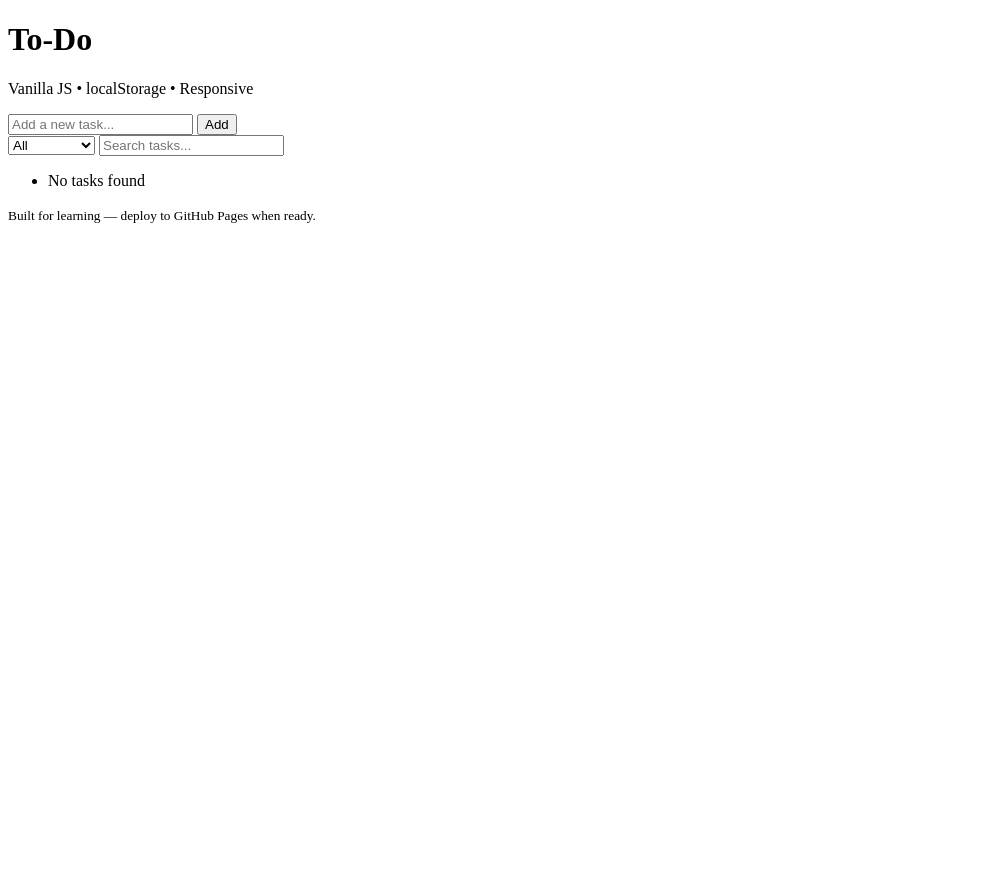
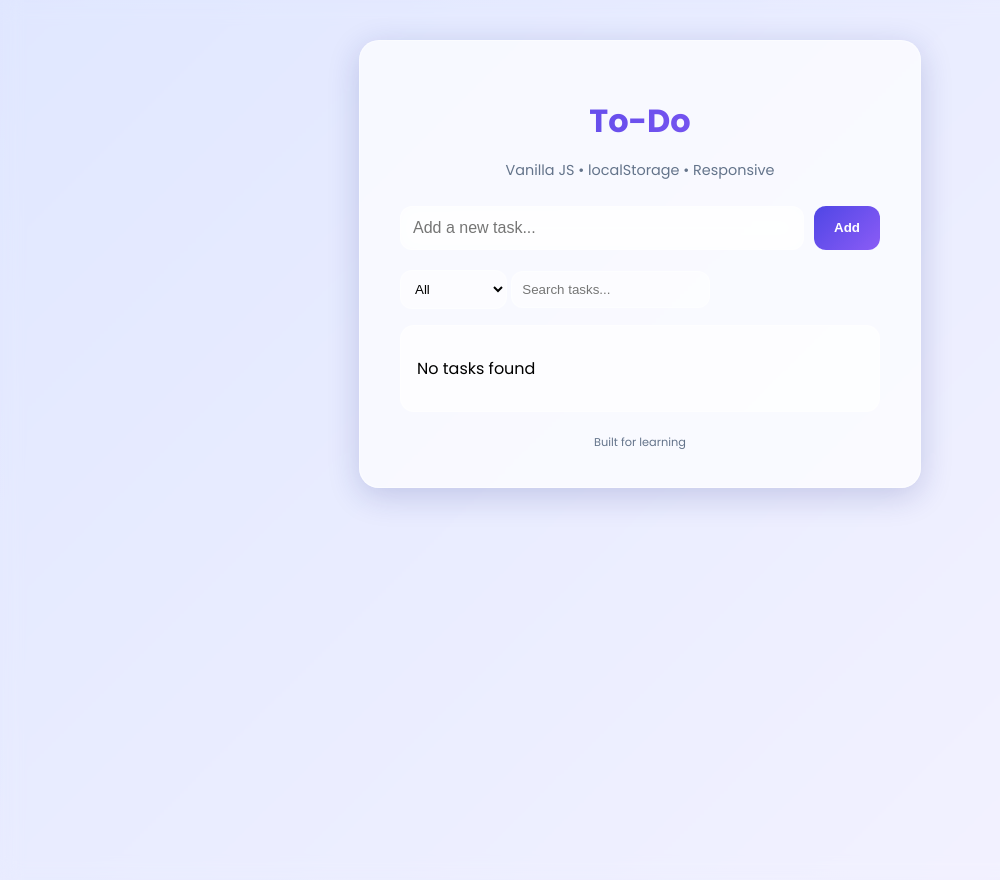
Before and after one commit to naznin21/To-Do-App, a plain HTML site: page index.html in a window 1280 px wide. Shown: the whole page, without its empty margins (0-1000 px from the left). Before the commit the page ends 800 px from the top, so only its background shows below. Drawn offline with Linux system fonts and the light colour scheme.

Commit message:
Enhanced UI with modern glassmorphism design

```diff
--- a/index.html
+++ b/index.html
@@ -4,7 +4,9 @@
   <meta charset="utf-8" />
   <meta name="viewport" content="width=device-width,initial-scale=1" />
   <title>To-Do App </title>
-  <link rel="stylesheet" href="styles.css" />
+  <link rel="stylesheet" href="style.css" />
+  <link href="https://fonts.googleapis.com/css2?family=Poppins:wght@400;500;600;700&display=swap" rel="stylesheet">
+
 </head>
 <body>
   <main class="container" id="app">
@@ -33,7 +35,7 @@
     </section>
 
     <footer class="footer">
-      <small>Built for learning — deploy to GitHub Pages when ready.</small>
+      <small>Built for learning </small>
     </footer>
   </main>
 
--- a/style.css
+++ b/style.css
@@ -1,103 +1,173 @@
-:root{
-  --bg:#f6f7fb;
-  --card:#ffffff;
-  --accent:#1e88e5;
-  --text:#111827;
-  --muted:#6b7280;
-  --radius:10px;
-  --gap:12px;
-  font-family: system-ui, -apple-system, "Segoe UI", Roboto, "Helvetica Neue", Arial;
+:root {
+  --primary: #4f46e5;
+  --secondary: #8b5cf6;
+  --background: linear-gradient(135deg, #e0e7ff, #f5f3ff);
+  --card-bg: rgba(255, 255, 255, 0.7);
+  --glass-border: rgba(255, 255, 255, 0.4);
+  --text-dark: #1e293b;
+  --text-light: #64748b;
+  --accent-green: #22c55e;
+  --accent-red: #ef4444;
+  --shadow: 0 8px 32px rgba(31, 38, 135, 0.2);
 }
 
-*{box-sizing:border-box}
-html,body{height:100%}
-body{
-  margin:0;
-  background:var(--bg);
-  color:var(--text);
-  display:flex;
-  align-items:center;
-  justify-content:center;
-  padding:24px;
+
+body {
+  font-family: "Poppins", sans-serif;
+  background: var(--background);
+  min-height: 100vh;
+  margin: 0;
+  display: flex;
+  justify-content: center;
+  align-items: flex-start;
+  padding: 40px 0;
+  backdrop-filter: blur(10px);
 }
 
-.container{
-  width:100%;
-  max-width:760px;
+
+.container {
+  background: var(--card-bg);
+  border: 1px solid var(--glass-border);
+  box-shadow: var(--shadow);
+  border-radius: 20px;
+  padding: 35px 40px;
+  width: 480px;
+  backdrop-filter: blur(20px);
+  transition: all 0.3s ease;
 }
 
-.header{ text-align:left; margin-bottom:12px }
-.header h1{ margin:0; font-size:1.6rem }
-.subtitle{ margin:4px 0 0; color:var(--muted); font-size:0.9rem }
-
-.card{
-  background:var(--card);
-  border-radius:var(--radius);
-  padding:16px;
-  box-shadow: 0 6px 18px rgba(16,24,40,0.06);
+.container:hover {
+  transform: translateY(-3px);
 }
 
-#task-form{
-  display:flex;
-  gap:8px;
-  margin-bottom:12px;
-}
-#task-input{
-  flex:1;
-  padding:10px 12px;
-  border-radius:8px;
-  border:1px solid #e6e9ef;
-  font-size:1rem;
-}
-#add-btn{
-  padding:10px 14px;
-  border-radius:8px;
-  border:none;
-  background:var(--accent);
-  color:white;
-  cursor:pointer;
-}
-.controls{
-  display:flex;
-  gap:8px;
-  margin-bottom:12px;
-}
-.controls select, .controls input[type="search"]{
-  padding:8px 10px;
-  border-radius:8px;
-  border:1px solid #e6e9ef;
-  font-size:0.95rem;
+
+h1 {
+  text-align: center;
+  background: linear-gradient(90deg, var(--primary), var(--secondary));
+  -webkit-background-clip: text;
+  -webkit-text-fill-color: transparent;
+  font-weight: 700;
+  margin-bottom: 6px;
+  font-size: 2rem;
 }
 
-.task-list{
-  list-style:none;
-  padding:0;
-  margin:0;
+.subtitle {
+  text-align: center;
+  color: var(--text-light);
+  font-size: 0.9rem;
+  margin-bottom: 25px;
 }
-.task-item{
-  display:flex;
-  align-items:center;
-  justify-content:space-between;
-  gap:12px;
-  padding:10px;
-  border-radius:8px;
-  border:1px solid #f0f2f6;
-  margin-bottom:8px;
+
+/* ====== INPUT AREA ====== */
+#task-form {
+  display: flex;
+  gap: 10px;
+  margin-bottom: 20px;
 }
-.task-main{ display:flex; align-items:center; gap:10px; flex:1 }
-.task-text{ margin:0; word-break:break-word }
-.task-text.completed{ text-decoration:line-through; color:var(--muted) }
 
-.task-actions button{
-  border:none;
-  background:transparent;
-  cursor:pointer;
-  padding:6px;
-  font-size:0.95rem;
-  color:var(--muted);
+#task-input {
+  flex: 1;
+  padding: 12px;
+  border: 1px solid var(--glass-border);
+  border-radius: 12px;
+  font-size: 1rem;
+  background: rgba(255, 255, 255, 0.5);
+  backdrop-filter: blur(10px);
+  transition: 0.3s;
 }
-@media (max-width:480px){
-  .controls{ flex-direction:column }
-  #task-form{ flex-direction:column }
-  #add-btn{ width:100% }
+
+#task-input:focus {
+  border-color: var(--primary);
+  box-shadow: 0 0 0 3px rgba(99, 102, 241, 0.2);
+  outline: none;
 }
+
+button {
+  background: linear-gradient(135deg, var(--primary), var(--secondary));
+  border: none;
+  color: white;
+  padding: 12px 20px;
+  border-radius: 12px;
+  font-weight: 600;
+  cursor: pointer;
+  transition: 0.3s;
+}
+
+button:hover {
+  transform: scale(1.05);
+  box-shadow: 0 4px 12px rgba(79, 70, 229, 0.3);
+}
+
+
+.filter-section {
+  display: flex;
+  gap: 10px;
+  margin-bottom: 20px;
+}
+
+#filter, #search {
+  flex: 1;
+  padding: 10px;
+  border-radius: 12px;
+  border: 1px solid var(--glass-border);
+  background: rgba(255, 255, 255, 0.5);
+}
+
+
+#task-list {
+  list-style: none;
+  padding: 0;
+}
+
+.task-item {
+  background: rgba(255, 255, 255, 0.65);
+  border: 1px solid var(--glass-border);
+  border-radius: 14px;
+  margin-bottom: 12px;
+  padding: 14px 16px;
+  display: flex;
+  justify-content: space-between;
+  align-items: center;
+  transition: all 0.3s ease;
+}
+
+.task-item:hover {
+  transform: scale(1.02);
+  background: rgba(255, 255, 255, 0.85);
+}
+
+.task-item.completed span {
+  text-decoration: line-through;
+  color: var(--text-light);
+}
+
+.actions {
+  display: flex;
+  gap: 10px;
+}
+
+.actions i {
+  cursor: pointer;
+  transition: 0.3s;
+  font-size: 1.1rem;
+}
+
+.actions i.edit {
+  color: var(--accent-green);
+}
+
+.actions i.delete {
+  color: var(--accent-red);
+}
+
+.actions i:hover {
+  transform: scale(1.2);
+}
+
+
+footer {
+  text-align: center;
+  color: var(--text-light);
+  font-size: 0.85rem;
+  margin-top: 20px;
+}
```
